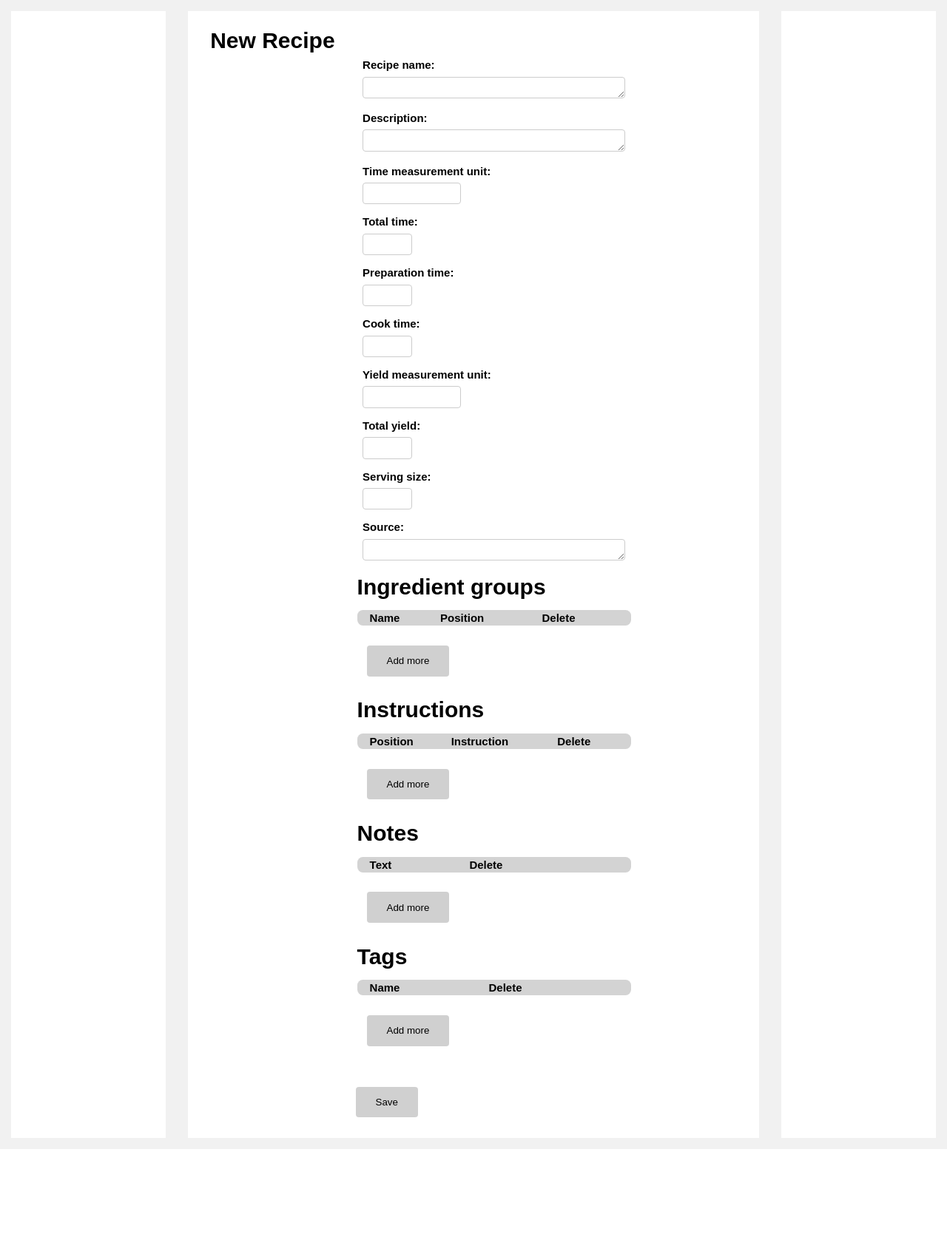
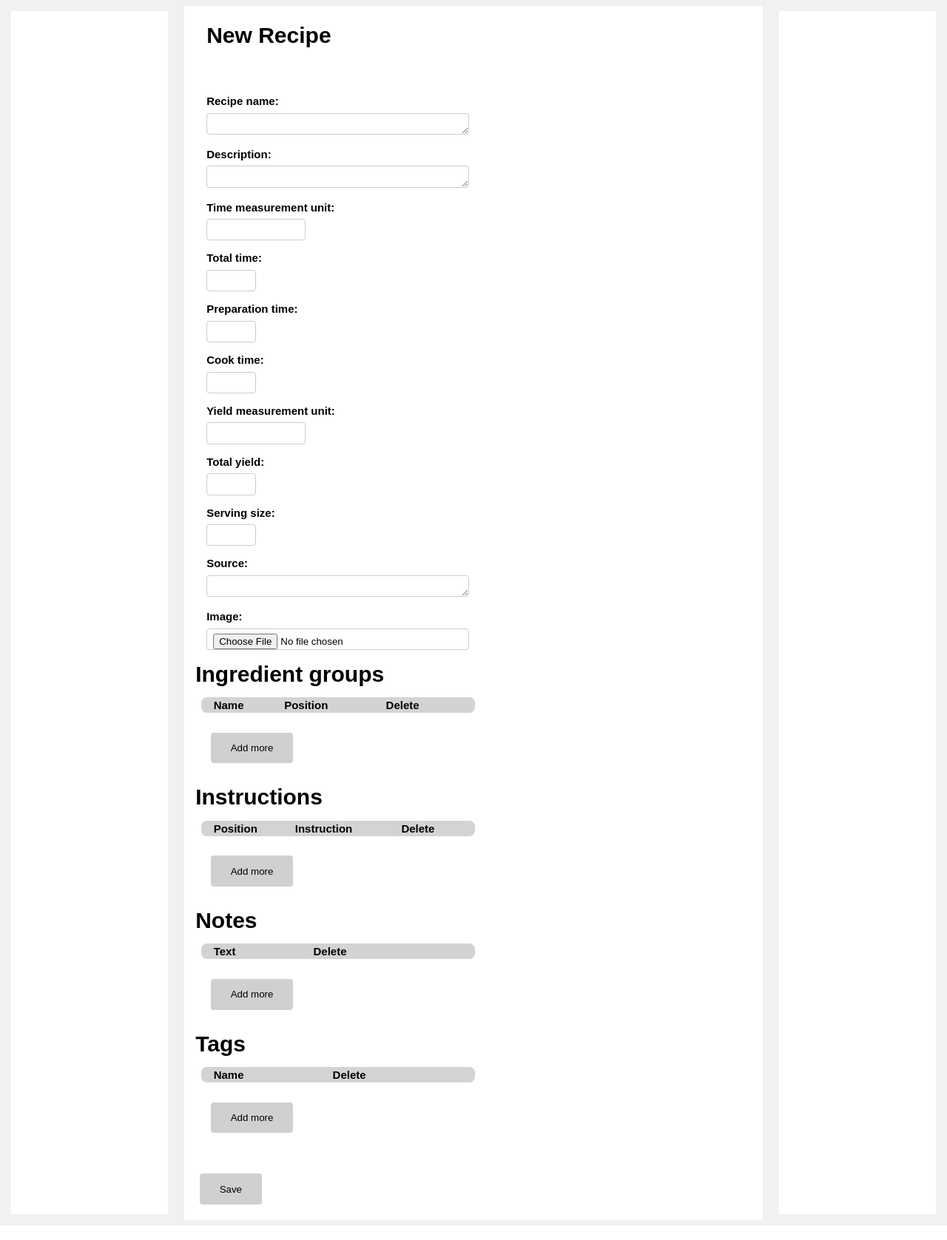
Before and after one commit to Chirurgus/cookbox, a Django app: page /create/ in a window 1280 px wide. Shown: the part 47-1724 px from the top of the page at 74% size. Before the commit the page ends 1601 px from the top, so only its background shows below. Run offline with Django 3.2, Linux system fonts and the light colour scheme; the visitor is signed in with stand-in values (Sample User, id 1).

Commit message:
Add support for uploading images

```diff
--- a/cookbox/urls.py
+++ b/cookbox/urls.py
@@ -29,3 +29,10 @@ urlpatterns = [
     path('api/', include(Rest_urls)),
     path('admin/', include(Admin_urls)),
 ]
+
+# If DEBUG is True, then serve media files from here
+from django.conf import settings
+from django.conf.urls.static import static
+
+if (settings.DEBUG):
+    urlpatterns = urlpatterns + static(settings.MEDIA_URL, document_root=settings.MEDIA_ROOT)
--- a/cookbox_core/models.py
+++ b/cookbox_core/models.py
@@ -20,6 +20,7 @@ class Recipe(models.Model):
     total_yield = models.DecimalField(max_digits=DECIMAL_FIELD_MAX_DIGITS,decimal_places=DECIMAL_FIELD_DPLACES)
     serving_size = models.DecimalField(max_digits=DECIMAL_FIELD_MAX_DIGITS,decimal_places=DECIMAL_FIELD_DPLACES, null = True, blank= True)
     source = models.CharField(max_length=CHAR_FIELD_MAX_LEN_SHORT, default= "", blank= True)
+    image = models.ImageField(null=True, blank= True)
     last_modified = models.DateTimeField(auto_now=True)
     # Additional fields from related tables
     # ingredient_groups
--- a/cookbox_webui/forms.py
+++ b/cookbox_webui/forms.py
@@ -18,7 +18,7 @@ from .nested_form import BaseNestedModelForm, BaseNestedInnerFormSet, nestedform
 class RecipeForm(ModelForm):
     class Meta:
         model = Recipe
-        fields = ['name', 'description', 'unit_time', 'total_time', 'preparation_time', 'cook_time', 'unit_yield', 'total_yield', 'serving_size', 'source']
+        fields = ['name', 'description', 'unit_time', 'total_time', 'preparation_time', 'cook_time', 'unit_yield', 'total_yield', 'serving_size', 'source', 'image']
         labels = {
             'name': 'Recipe name',
             'unit_time': 'Time measurement unit',
@@ -110,13 +110,13 @@ class RecipeCompleteForm():
     NOTES = 'note_forms'
     TAGS = 'tag_forms'
 
-    def __init__(self, data=None, instance=None, *args, **kwargs):
+    def __init__(self, *args, **kwargs):
         self.forms = OrderedDict()
-        self.forms[self.RECIPE_FORM] = RecipeForm(data= data, instance= instance)
-        self.forms[self.INGREDIENT_GROUPS] = IngredientGroupFormset(data= data, instance= instance, prefix= 'ingredient_groups')
-        self.forms[self.INSTRUCTIONS] = InstructionFormset(data= data, instance= instance, prefix= 'instructions')
-        self.forms[self.NOTES] = RecipeNoteFormset(data= data, instance= instance, prefix= 'notes')
-        self.forms[self.TAGS] = TagFormset(data= data, instance= instance, prefix= 'tags')
+        self.forms[self.RECIPE_FORM] = RecipeForm(*args, **kwargs)
+        self.forms[self.INGREDIENT_GROUPS] = IngredientGroupFormset(prefix= 'ingredient_groups', *args, **kwargs)
+        self.forms[self.INSTRUCTIONS] = InstructionFormset(prefix= 'instructions', *args, **kwargs)
+        self.forms[self.NOTES] = RecipeNoteFormset(prefix= 'notes', *args, **kwargs)
+        self.forms[self.TAGS] = TagFormset(prefix= 'tags', *args, **kwargs)
 
         # Create a human readable label
         self.forms[self.RECIPE_FORM].custom_label = ""
--- a/cookbox_webui/static/cookbox_webui/css/style.css
+++ b/cookbox_webui/static/cookbox_webui/css/style.css
@@ -77,8 +77,8 @@ main {
     flex-grow: 10;
     flex-shrink: 1;
 
-    padding: 1em 1em;
-    margin: 1em 1em;
+    padding: 0.5em 0.5em;
+    margin: 0.5em 0.5em;
 }
 
 footer {
@@ -91,7 +91,9 @@ h1 {
     display: inline;
 
     font-size: 2em;
-    padding: 0.25em 0.5em;
+    padding: 0.25em 0.25em;
+
+    word-wrap: break-word;
 }
 
 nav {
@@ -108,6 +110,7 @@ nav {
 
 p {
     margin: 1em 0.5em;
+    word-wrap: break-word;
 }
 
 main a {
@@ -131,7 +134,6 @@ button {
     border: none;
 }
 
-
 a {
     display: block;
 
@@ -143,13 +145,22 @@ label {
     padding-bottom: 0.5em;
 }
 
+img {
+    width: 100%;
+}
+
 table {
     width: 100%;
     border-radius: 0.5em;
     padding: 0em 1em 0em 1em;
 }
 
+ul,ol {
+    margin: 1em;
+}
+
 li {
+    list-style-position: inside;
     padding: 0.25em;
 }
 
@@ -187,47 +198,69 @@ input, textarea {
     box-shadow: 0 4px 8px 0 #111111;
     transition: 0.3s;
     border-radius: 5px;
+
+    padding: 0em;
 }
+
+/* On mouse-over, add a deeper shadow */
+.card:hover {
+    box-shadow: 0 8px 16px 0 #111111;
+}
+
 
 /* Project specific */
 
 /* Recipe list */
 .recipe-item {
-    flex: 1 0 10em;
-    width: 10em;
-    height: 15em;
+    flex-grow: 1;
+    flex-basis: auto;
+    flex-shrink: 0;
+
+    width: 14em;
+    height: 20em;
+
+    max-width: 19em;
+
+    padding-bottom: 0.5em;
 
     margin: 1em 1em 1em 1em;
 }
 
-/* Styles for edit forms */
+.recipe-item img{
+    object-fit: cover;
+}
 
-form ul li {
+.list-form ul li {
     padding: 0.5em 0.5em 0.5em 0.5em;
 }
-form ul li:nth-child(odd) {
+
+.list-form ul li:nth-child(odd) {
     background: lightgrey;
 }
-form ul li a {
+
+.list-form ul li a {
     float: right;
     margin-left: 1em;
     margin-right: 1em;
 }
-form ul ul li:nth-child(odd) {
+
+.list-form ul ul li:nth-child(odd) {
     background: none;
 }
 
-form input[type=number] {
+.list-form input[type=number] {
     max-width: 5em;
 }
-form input[type=checkbox] {
+
+.list-form input[type=checkbox] {
     max-width: 2em;
 }
-form input[type=text] {
+
+.list-form input[type=text] {
     max-width: 10em;
 }
 
-form table table {
+.list-form table table {
     background: grey;
     border-radius: 0.5em;
 }
--- a/cookbox_webui/templates/detail/title_bar.html
+++ b/cookbox_webui/templates/detail/title_bar.html
@@ -3,6 +3,6 @@
     {% if user.is_authenticated %}
     <a href="{% url 'recipe-list' %}">Recipes</a>
     <a href="{% url 'recipe-random' %}">Random</a>
-    <a href="{% url 'logout' %}" style="float: right">Logged in as: {{ user }} Logout</a>
+    <a href="{% url 'logout' %}">Logged in as: {{ user }} Logout</a>
     {% endif %}
 </nav>
--- a/cookbox_webui/templates/recipe_edit.html
+++ b/cookbox_webui/templates/recipe_edit.html
@@ -40,14 +40,17 @@
 
 
 {% block content %}
+<div class="fill-width">
     {% if new %}
     <h1>New Recipe</h1>
     {% else %}
     <h1>{{ recipe.name }}</h1>
     <a href="{% url 'recipe-delete' recipe.id %}">Delete</a>
     {% endif %}
+</div>
+
 {# PUT method is not allowed for HTML forms, so POST is used for existing instances #}
-<form method="POST">
+<form method="POST" enctype="multipart/form-data" class="list-form">
     {% csrf_token %}
 
     {% for key,inline in form.forms.items %}
--- a/cookbox_webui/views.py
+++ b/cookbox_webui/views.py
@@ -87,11 +87,6 @@ class RecipeImport(BaseLoginRequiredMixin, View):
                       {'submit_button_name' : self.submit_button_name,
                        'error'              : 'This domain is not supported' })
 
-
-
-
-
-
 class RecipeEdit(BaseLoginRequiredMixin, View):
     template_name = 'recipe_edit.html'
 
@@ -108,7 +103,7 @@ class RecipeEdit(BaseLoginRequiredMixin, View):
     def post(self, request, pk):
         recipe = get_object_or_404(Recipe, pk=pk)
 
-        form = RecipeCompleteForm(data= request.POST, instance= recipe)
+        form = RecipeCompleteForm(data= request.POST, files= request.FILES, instance= recipe)
 
         if form.is_valid():
             form.save()
```
Also changed, not shown: cookbox_webui/templates/recipe_detail.html (+18 -4 lines), cookbox_webui/templates/recipe_list.html (+6 -1 lines), cookbox_core/migrations/0005_recipe_image.py (added). Lines whose indentation alone changed are shown as unchanged.
